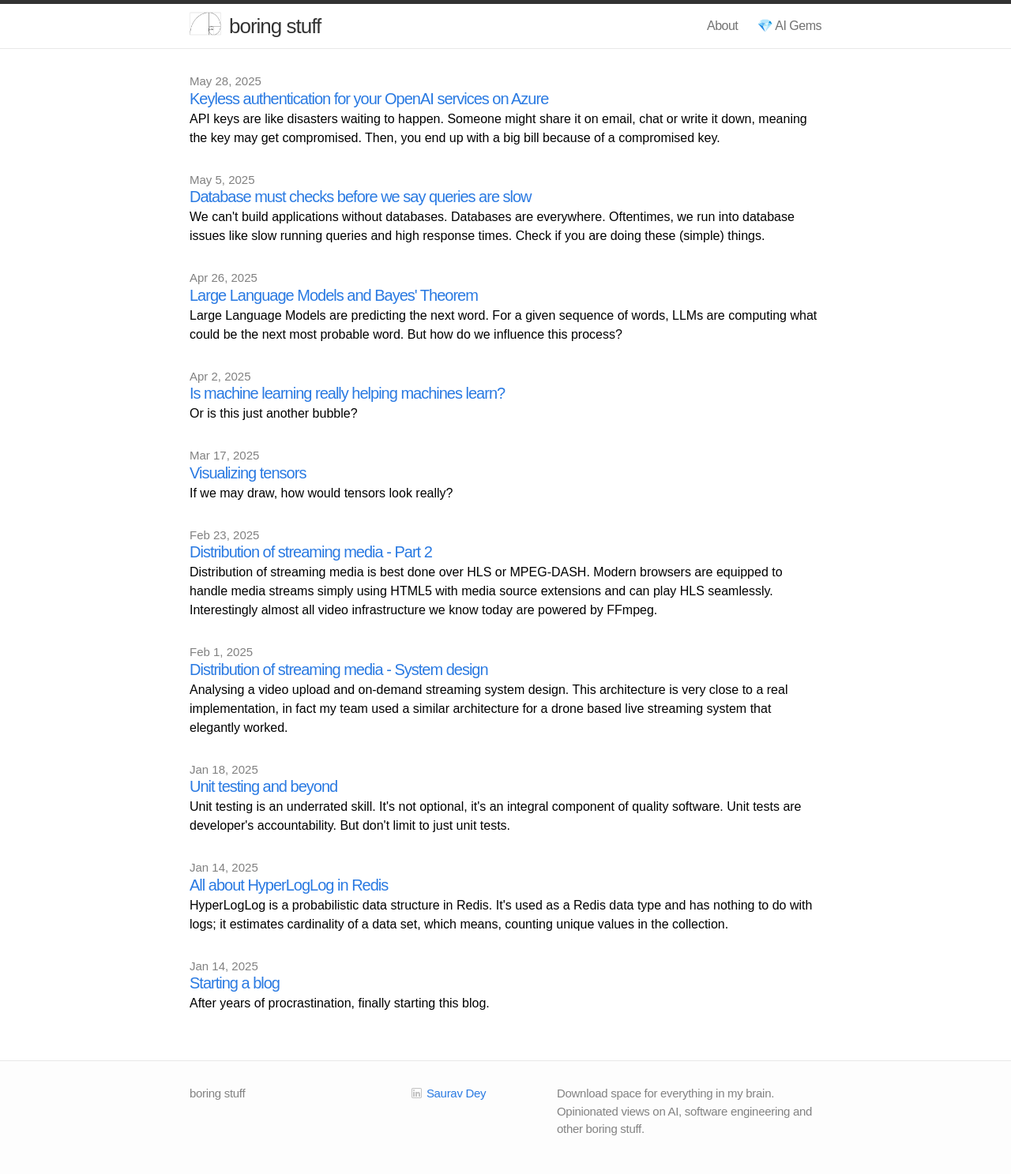
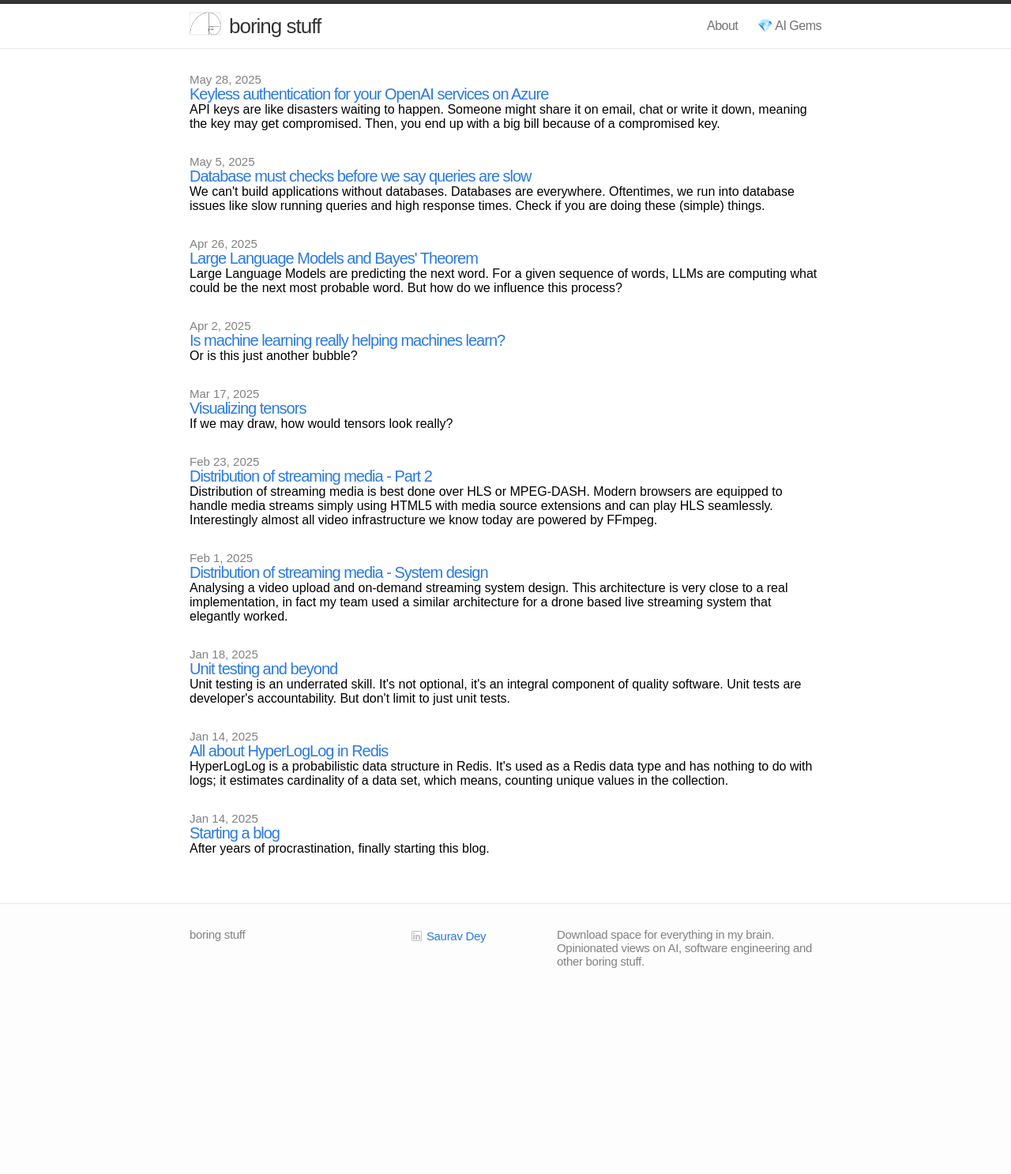
Before and after one commit to mindyouragents/mindyouragents.github.io, a Jekyll site: the page built from index.html, in a window 1280 px wide. Shown: the whole page at 79% size. Built offline with Jekyll 4.4.1, drawn with Linux system fonts in a browser that asks for light colours; some web fonts are replaced; after the commit the page ends 1271 px from its top, so only the background shows below that.

Commit message:
Update main.css

```diff
--- a/css/main.css
+++ b/css/main.css
@@ -10,9 +10,8 @@ html, body { height: 100%; }
 
 body {
   font-family: "Mansalva", sans-serif;
-  font-size: 16px;
-  line-height: 1.5;
-  font-weight: 300;
+  font-weight: 400;
+  font-style: normal;
   background-color: #fdfdfd;
 }
 
```
